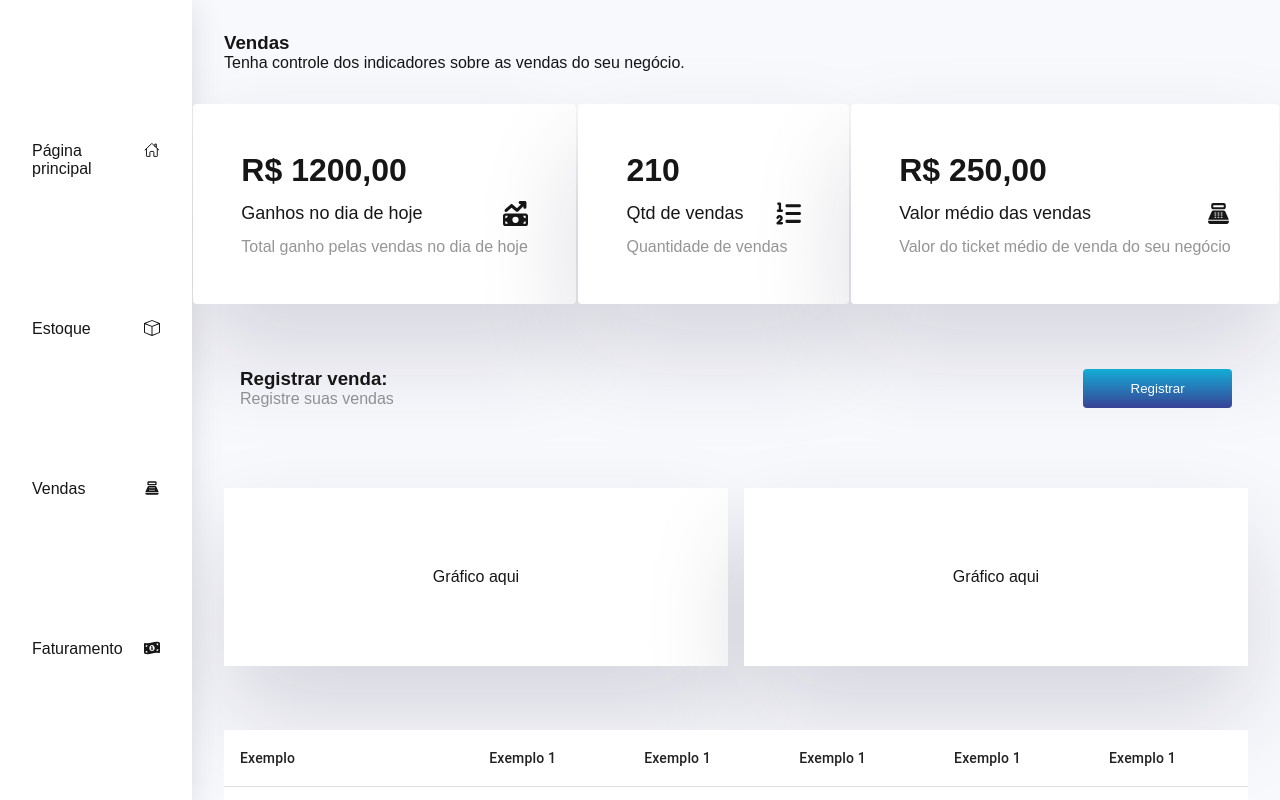
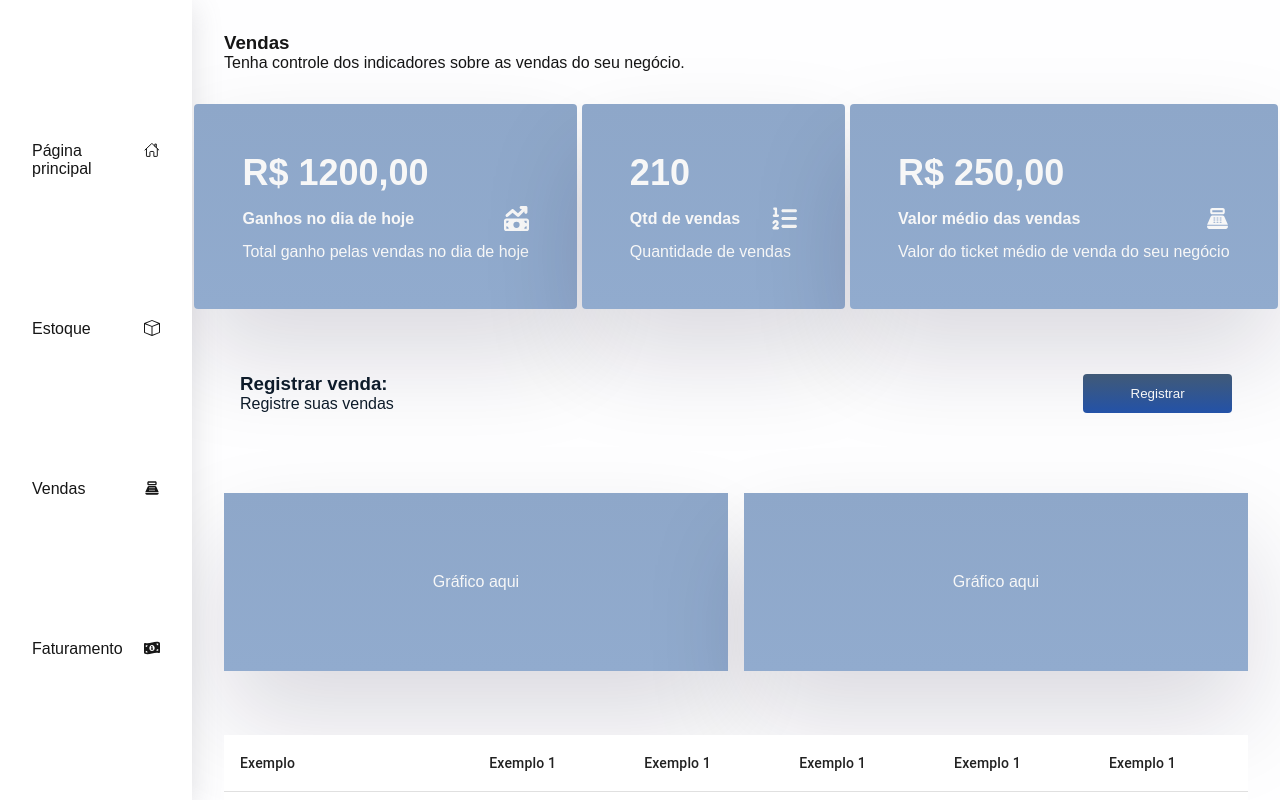
Before and after one commit to pnzrfst/pdv, a Next.js app: page /sales in a window 1280 px wide. Built offline with nearby package versions, Linux system fonts and the light colour scheme.

Commit message:
feat: finish basic income page structure and styling the others pages

```diff
--- /dev/null
+++ b/src/app/(private-routes)/income/page.module.css
@@ -0,0 +1,113 @@
+.header {
+  margin: 1rem;
+  padding: 1rem;
+}
+
+.header .mainTitleArea {
+  display: flex;
+  justify-content: center;
+  flex-direction: column;
+  align-items: center;
+  background: linear-gradient(#778da9, #91abce);
+  height: 30vh;
+  gap: 4px;
+  border-radius: 4px;
+  box-shadow: rgba(17, 12, 46, 0.15) 0px 48px 100px 0px;
+}
+
+.header .mainTitleArea h1 {
+  color: #f7f7f7;
+  font-weight: lighter;
+  font-size: 20px;
+}
+
+.header .mainTitleArea p {
+  color: #f7f7f7;
+  font-size: 56px;
+  font-weight: bolder;
+}
+
+/*-----------------------------------------------------------------------*/
+
+.midBoxes {
+  margin: 1rem;
+  padding: 1rem;
+}
+
+.midBoxes .listInfos {
+  list-style: none;
+  display: flex;
+  justify-content: space-around;
+  width: 100%;
+  height: 15vh;
+}
+
+.midBoxes .listInfos .infosBox {
+  display: flex;
+  text-align: left;
+  width: 30%;
+  border-radius: 4px;
+  background: linear-gradient(#778da9, #91abce);
+  height: 100%;
+
+  padding: 2rem;
+  flex-direction: column;
+  box-shadow: rgba(17, 12, 46, 0.15) 0px 48px 100px 0px;
+  justify-content: space-between;
+}
+
+.midBoxes .listInfos .infosBox .bottomSection{
+  background-color: #f7f7f7;
+}
+
+.infosBox h3 {
+  font-size: 18px;
+  color: #f7f7f7;
+  font-weight: lighter;
+}
+
+.infosBox p {
+  font-weight: bolder;
+  color: #f7f7f7;
+  font-size: 24px;
+  animation: slideFromRight 1s ease-out;
+}
+
+@keyframes slideFromRight {
+  0% {
+    transform: translateX(40%); /*começa fora, na direita */
+  }
+  100% {
+    transform: translateX(0); /*termina na posição original*/
+  }
+}
+
+/*-----------------------------------------------------------------------------*/
+
+.graphArea {
+  margin: 1rem;
+  padding: 1rem;
+}
+
+.graphArea .listGraphs {
+  display: flex;
+  list-style: none;
+  width: 100%;
+  height: 55%;
+  justify-content: space-around;
+}
+
+.graphArea .listGraphs .graphBox {
+  display: flex;
+  flex-direction: column;
+  align-items: center;
+  justify-content: center;
+  text-align: left;
+  width: 50%;
+  margin: 1rem;
+  height: 350px;
+  border-radius: 4px;
+  background: linear-gradient(#778da9, #91abce);
+  color: #f7f7f7;
+  box-shadow: rgba(17, 12, 46, 0.15) 0px 48px 100px 0px;
+}
--- a/src/app/(private-routes)/sales/page.module.css
+++ b/src/app/(private-routes)/sales/page.module.css
@@ -1,3 +1,8 @@
+.svg {
+  fill: #f7f7f7;
+  stroke: #f7f7f7;
+}
+
 .header {
   display: flex;
   flex-direction: column;
@@ -39,14 +44,10 @@
   margin-bottom: 12px;
 }
 
-.headerBox .h4 {
-  font-size: 18px;
-  font-weight: lighter;
-}
 
 .boxes .aboutTopBox {
   align-items: first baseline;
-  background-color: #ffffff;
+  background: linear-gradient(#8ea7c9, #91abce);
   box-shadow: rgba(17, 12, 46, 0.15) 0px 48px 100px 0px;
   border-radius: 4px;
   padding: 3rem;
@@ -57,16 +58,18 @@
 .h4,
 .p {
   align-items: flex-start;
+  color: #f7f7f7;
 }
 
 .boxes .aboutTopBox .h1 {
-  font-size: 32px;
+  font-size: 36px;
+  font-weight: bolder;
   margin-bottom: 12px;
 }
 
 .subtitle {
   text-align: justify;
-  color: #2725257c;
+  color: #f7f7f7;
   align-items: first baseline;
 }
 
@@ -84,18 +87,22 @@
   padding: 1rem;
 }
 
+.recordNewSale h3, .salesP{
+  color: #0D1B2A;
+  align-items: first baseline;
+}
 .recordNewSale .addNewSale {
   border-radius: 4px;
   border: none;
-  color: #ffffff;
+  color: #f7f7f7;
   cursor: pointer;
   padding: 12px;
-  background: linear-gradient(#14add6, #384295);
+  background: linear-gradient(#415A77, #2352a8);
   width: 15%;
 }
 
 .addNewSale:hover {
-  background: linear-gradient(#0f7896, #202658);
+  background: linear-gradient(#415A77, #1B263B);
 }
 
 /*--------------------------------------------------------------*/
@@ -112,14 +119,15 @@
 }
 
 .graphsContainer .graph span {
-  background-color: #ffffff;
+  background: linear-gradient(#8ea7c9, #91abce);
   text-align: center;
+  color: #f7f7f7;
   padding: 5rem;
   width: 50%;
   box-shadow: rgba(17, 12, 46, 0.15) 0px 48px 100px 0px;
 }
 
-.listStock{
+.listStock {
   margin: 1rem;
   padding: 1rem;
 }
--- a/src/app/(private-routes)/sales/page.tsx
+++ b/src/app/(private-routes)/sales/page.tsx
@@ -16,7 +16,7 @@ export default function Sales() {
             <h1 className={styles.h1}>R$ 1200,00</h1>
             <div className={styles.headerBox}>
               <h4 className={styles.h4}>Ganhos no dia de hoje</h4>
-              <FaMoneyBillTrendUp size={25}/>
+              <FaMoneyBillTrendUp className={styles.svg} size={25}/>
             </div>
             <p className={styles.subtitle}>
               Total ganho pelas vendas no dia de hoje
@@ -26,7 +26,7 @@ export default function Sales() {
             <h1 className={styles.h1}>210</h1>
             <div className={styles.headerBox}>
               <h4 className={styles.h4}>Qtd de vendas</h4>
-              <FaListOl size={25} />
+              <FaListOl className={styles.svg} size={25}/>
             </div>
             <p className={styles.subtitle}>Quantidade de vendas</p>
           </li>
@@ -34,7 +34,7 @@ export default function Sales() {
             <h1 className={styles.h1}>R$ 250,00</h1>
             <div className={styles.headerBox}>
               <h4 className={styles.h4}>Valor médio das vendas</h4>
-              <MdPointOfSale size={25} />
+              <MdPointOfSale className={styles.svg} size={25} />
             </div>
             <p className={styles.subtitle}>
               Valor do ticket médio de venda do seu negócio
@@ -46,8 +46,8 @@ export default function Sales() {
         <section className={styles.recordNewSale}>
           <div className={styles.recordNewSaleContainer}>
             <div className={styles.info}>
-              <h3 className={styles.h4}>Registrar venda: </h3>
-              <p className={styles.subtitle}>Registre suas vendas</p>
+              <h3 className={styles.h3}>Registrar venda: </h3>
+              <p className={styles.salesP}>Registre suas vendas</p>
             </div>
             <button className={styles.addNewSale}>Registrar</button>
           </div>
--- a/src/app/(private-routes)/stock/page.module.css
+++ b/src/app/(private-routes)/stock/page.module.css
@@ -1,3 +1,8 @@
+.svg {
+  fill: #f7f7f7;
+  stroke: #f7f7f7;
+}
+
 .header {
   display: flex;
   flex-direction: column;
@@ -39,12 +44,13 @@
 
 .headerBox .h4 {
   font-size: 18px;
+  color: #f7f7f7;
   font-weight: lighter;
 }
 
 .boxes .aboutTopBox {
   align-items: first baseline;
-  background-color: #ffffff;
+  background: linear-gradient(#778da9, #91abce);
   box-shadow: rgba(17, 12, 46, 0.15) 0px 48px 100px 0px;
   border-radius: 4px;
   padding: 3rem;
@@ -55,16 +61,23 @@
 .h4,
 .p {
   align-items: flex-start;
+  color: #f7f7f7;
 }
 
 .boxes .aboutTopBox .h1 {
   font-size: 32px;
+  font-weight: bolder;
   margin-bottom: 12px;
 }
 
-.subtitle {
+.titleAddToInventory{
+  color: #0D1B2A;
+  font-weight: bolder;
+}
+
+.pAddToInventory {
   text-align: justify;
-  color: #2725257c;
+  color: #0D1B2A;
   align-items: first baseline;
 }
 
@@ -85,15 +98,15 @@
 .addToInventory .addNewProduct {
   border-radius: 4px;
   border: none;
-  color: #ffffff;
+  color: #f7f7f7;
   cursor: pointer;
   padding: 12px;
-  background: linear-gradient(#14add6, #384295);
+  background: linear-gradient(#415A77, #2352a8);
   width: 15%;
 }
 
 .addNewProduct:hover {
-  background: linear-gradient(#0f7896, #202658);
+  background: linear-gradient(#415A77, #1B263B);
 }
 
 /*--------------------------------------------------------------------------------------*/
--- a/src/app/globals.css
+++ b/src/app/globals.css
@@ -12,7 +12,8 @@
 
 html,
 body {
-  background-color: #f8f9fd;
+  background-color: #fefeff;
+  font-family: Arial, Helvetica, sans-serif;
   height: 100%;
   width: 100%;
   overflow: auto;
@@ -23,8 +24,6 @@ body {
 * {
   box-sizing: border-box;
   padding: 0;
-  font-family: Arial, Helvetica, sans-serif;
-
   margin: 0;
 }
 
```
Also changed, not shown: src/app/(private-routes)/income/page.tsx (+43 -5 lines), src/app/(private-routes)/stock/page.tsx (+10 -10 lines), src/app/(private-routes)/income/page.modules.css (deleted).
